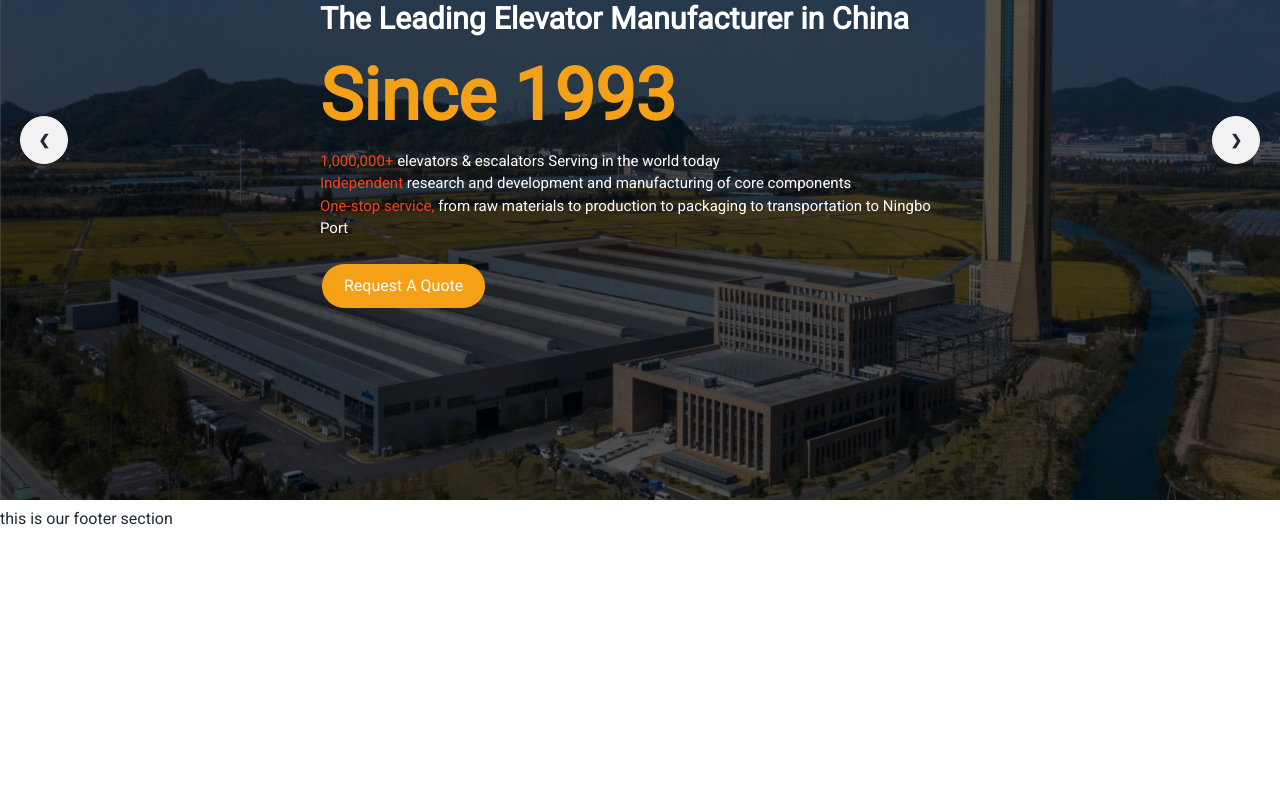
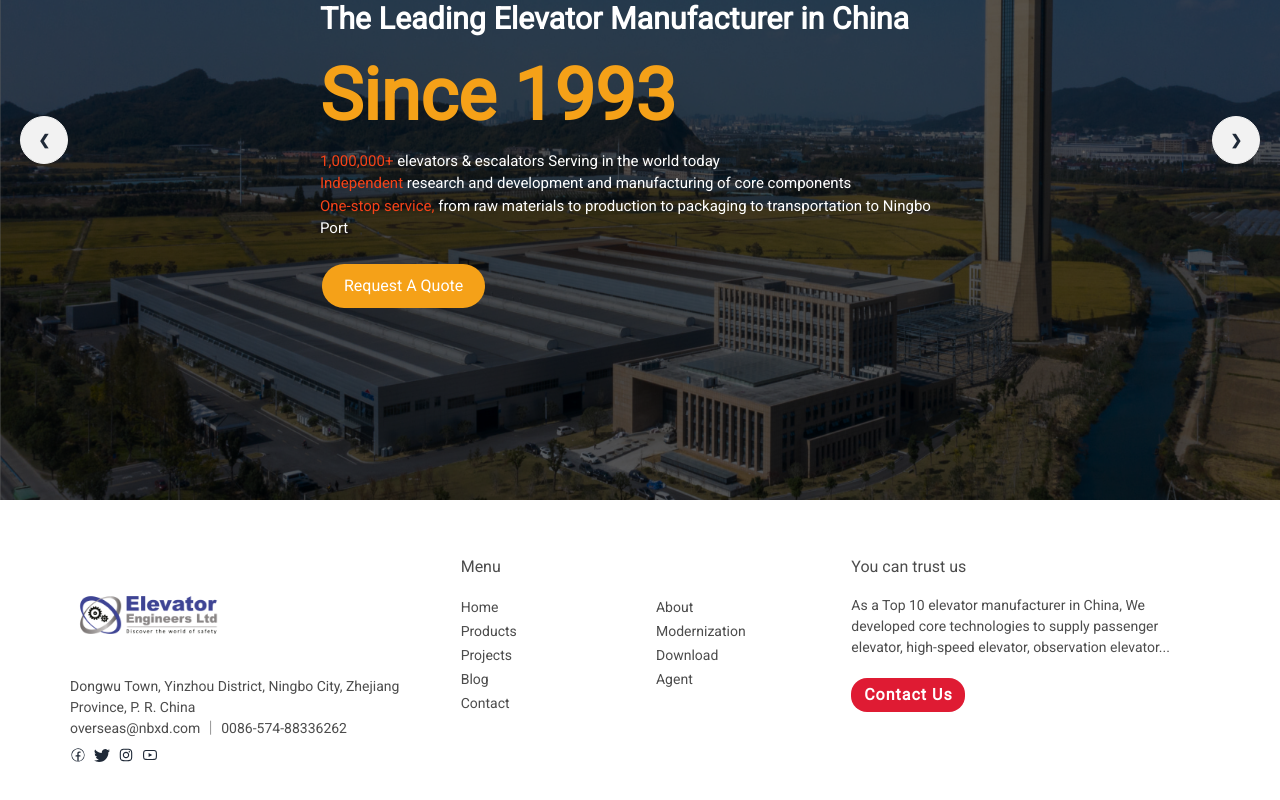
Before and after one commit to mdsultanmahmud/hosting_elavator, a React (Vite) app: page / in a window 1280 px wide. Shown: the part 220-1020 px from the top of the page. Before the commit the page ends 800 px from the top, so only its background shows below. Built offline with nearby package versions, Linux system fonts and the light colour scheme.

Commit message:
footer section done

```diff
--- /dev/null
+++ b/src/components/Footer/Footer.css
@@ -0,0 +1,14 @@
+.footer-container h2{
+ color: rgb(76, 76, 76);
+ font-size: 16px;
+ font-weight: 400;
+ margin-bottom: 1rem;
+}
+.footer-container li a, .footer-container p{
+ color: rgb(76, 76, 76);
+ font-size: 14px;
+ font-weight: 400;
+}
+.footer-container li a:hover{
+    color: rgb(223, 27, 51);
+}
--- a/src/components/Footer/Footer.jsx
+++ b/src/components/Footer/Footer.jsx
@@ -1,9 +1,55 @@
-
+import { Link } from "react-router-dom";
+import logo from '../../assets/navbar/navbarLogo.png'
+import { CiFacebook } from 'react-icons/ci'
+import { BsTwitter } from 'react-icons/bs'
+import { AiOutlineInstagram, AiOutlineYoutube } from 'react-icons/ai'
+import './Footer.css'
 const Footer = () => {
     return (
-        <div>
-            <h1>this is our footer section</h1>
-        </div>
+        <footer className="footer-container">
+            <div className="container p-4 lg:p-0">
+                <div className="grid grid-cols-1 md:grid-cols-2 lg:grid-cols-3 py-12 gap-8">
+                    <div>
+                        <img src={logo} alt="logo of the company" width={156} height={56} />
+                        <p>Dongwu Town, Yinzhou District, Ningbo City, Zhejiang Province, P. R. China</p>
+                        <p>overseas@nbxd.com ｜ 0086-574-88336262</p>
+                        <div className='flex items-center gap-x-2 mt-2'>
+                            <CiFacebook />
+                            <BsTwitter />
+                            <AiOutlineInstagram />
+                            <AiOutlineYoutube />
+                        </div>
+                    </div>
+                    <div>
+                        <h2>Menu</h2>
+                        <ul className="grid grid-cols-2 gap-x-4 md:gap-x-8">
+                            <li><Link to={'/'}>Home</Link></li>
+                            <li><Link to={'/about'}>About</Link></li>
+                            <li><Link to={'/products'}>Products</Link></li>
+                            <li><Link to={'/modernization'}>Modernization</Link></li>
+                            <li><Link to={'/projects'}>Projects</Link></li>
+                            <li><Link to={"/download"}>Download</Link></li>
+                            <li><Link to={'/blog'}>Blog</Link></li>
+                            <li><Link to={"/agent"}>Agent</Link></li>
+                            <li><Link to={"/contact"}>Contact</Link></li>
+                        </ul>
+                    </div>
+                    <div>
+                        <h2>You can trust us</h2>
+                        <p>As a Top 10 elevator manufacturer in China, We developed core technologies to supply passenger elevator, high-speed elevator,  observation elevator...</p>
+                        <button className="primaryButton rounded-2xl mt-5">Contact Us</button>
+                    </div>
+                </div>
+                {/* footer under section  */}
+                {/* <div>
+                    <ul>
+                        <li>&copy; 2018 Ningbo Hosting Elevator Co., Ltd. </li>
+                        <li>RELATED ARTICLES</li>
+                        <li><Link>SiteMap.html</Link></li>
+                    </ul>
+                </div> */}
+            </div>
+        </footer>
     );
 };
 
--- a/src/components/Navbar/Navbar.jsx
+++ b/src/components/Navbar/Navbar.jsx
@@ -79,7 +79,7 @@ const Navbar = () => {
                     </ul>
                 </div>
                 <div className="navbar-end">
-                    <Link to={'/contact'}>Contact Us</Link>
+                    <Link className='primaryButton rounded-2xl' to={'/contact'}>Contact Us</Link>
                 </div>
             </div>
         </div>
--- a/src/index.css
+++ b/src/index.css
@@ -12,7 +12,15 @@ body{
     margin: 0 auto;
 }
 
-
+.primaryButton{
+    background-color: #df1b33;
+    color: white;
+    font-size: 16px;
+    font-weight: 600;
+    padding: .3rem .8rem;
+    letter-spacing: 1px;
+    cursor: pointer;
+}
 /*
 @media screen and (max-width:992px) {
     body{
```
